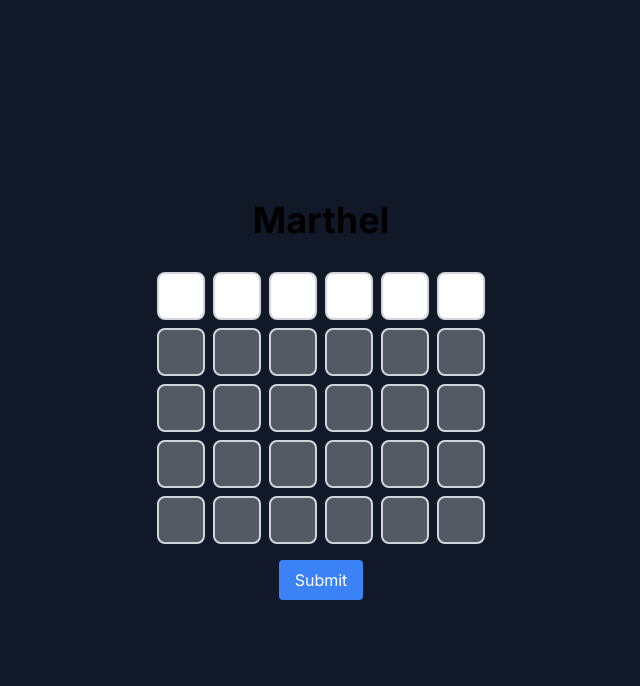
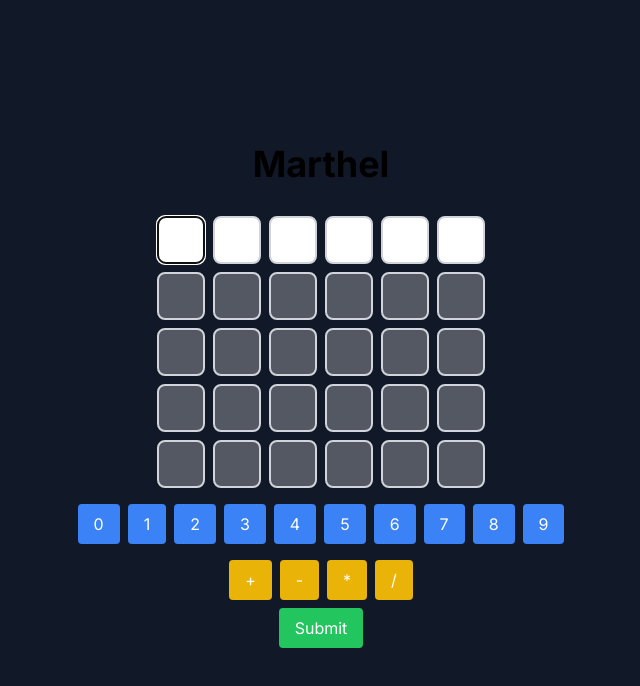
Before and after one commit to KlausMikhaelson/marthel, a Next.js app: page / in a window 1280 px wide. Shown: the top 686 px of the page, without its empty margins (319-959 px from the left). Built offline with nearby package versions, Linux system fonts and the light colour scheme.

Commit message:
cleaned the code and created reusable components

```diff
--- a/app/page.tsx
+++ b/app/page.tsx
@@ -1,85 +1,19 @@
 "use client";
-import { useState, useRef, useEffect } from "react";
+import React from "react";
+import InputBox from "@/components/inputbox";
+import Button from "@/components/button";
+import { useEquationGame } from "@/hooks/useMathGameEquationhook";
 
 export default function Home() {
-  const [equations, setEquations] = useState(Array(5).fill("").map(() => Array(6).fill("")));
-  const inputRefs = useRef(Array(5).fill(null).map(() => Array(6).fill(null)));
-  const [currentRow, setCurrentRow] = useState(0);
-
-  const handleInputChange = ({ row, col, value }) => {
-    const newEquations = equations.map((r, rIndex) =>
-      r.map((c, cIndex) => (rIndex === row && cIndex === col ? value : c))
-    );
-    setEquations(newEquations);
-
-    if (value && col < 5) {
-      const nextInput = inputRefs.current[row][col + 1];
-      nextInput?.focus();
-    }
-
-    const currentInput = inputRefs.current[row][col];
-    if (currentInput) {
-      currentInput.classList.add("pop");
-      setTimeout(() => {
-        currentInput.classList.remove("pop");
-      }, 200);
-    }
-  };
-
-  const handleKeyDown = ({ row, col, key }) => {
-    if (key === "Backspace" && !equations[row][col] && col > 0) {
-      const prevInput = inputRefs.current[row][col - 1];
-      const newEquations = equations.map((r, rIndex) =>
-        r.map((c, cIndex) => (rIndex === row && cIndex === col - 1 ? "" : c))
-      );
-      setEquations(newEquations);
-      prevInput?.focus();
-    }
-  };
-
-  const handleSubmit = async () => {
-    console.log("Submitting...");
-    const equation = equations[currentRow].join("").trim();
-    const stringiFied = JSON.stringify({ equation });
-    console.log(stringiFied);
-    try {
-      const response = await fetch("/api", {
-        method: "POST",
-        headers: {
-          "Content-Type": "application/json",
-          stringiFied: equation,
-        },
-      });
-      const result = await response.json();
-
-      if (result.correct) {
-        alert("You won the game!");
-      } else {
-        for (let i = 0; i < equation.length; i++) {
-          const currentInput = inputRefs.current[currentRow][i];
-          if (result.feedback[i] === "correct") {
-            currentInput.style.backgroundColor = "green";
-          } else if (result.feedback[i] === "wrong-position") {
-            currentInput.style.backgroundColor = "orange";
-          } else {
-            currentInput.style.backgroundColor = "red";
-          }
-        }
-      }
-
-      if (currentRow < 4) {
-        setCurrentRow(currentRow + 1);
-      } else {
-        alert("Game over! Try again.");
-      }
-    } catch (e) {
-      alert("An error occurred while checking the equation");
-    }
-  };
-
-  useEffect(() => {
-    console.log(equations);
-  }, [equations]);
+  const {
+    equations,
+    inputRefs,
+    currentRow,
+    handleInputChange,
+    handleKeyDown,
+    handleButtonClick,
+    handleSubmit,
+  } = useEquationGame(5, 6);
 
   return (
     <div className="flex flex-col items-center justify-center min-h-screen bg-gray-900">
@@ -88,26 +22,33 @@ export default function Home() {
         {equations.map((row, rowIndex) => (
           <div key={rowIndex} className="grid grid-cols-6 gap-2">
             {row.map((guess, colIndex) => (
-              <input
+              <InputBox
                 key={colIndex}
-                type="text"
-                maxLength={1}
                 value={guess}
-                onChange={(e) => handleInputChange({ row: rowIndex, col: colIndex, value: e.target.value })}
+                disabled={rowIndex !== currentRow}
+                onChange={(e) =>
+                  handleInputChange({ row: rowIndex, col: colIndex, value: e.target.value })
+                }
                 onKeyDown={(e) => handleKeyDown({ row: rowIndex, col: colIndex, key: e.key })}
-                ref={(el) => {
+                inputRef={(el) => {
                   inputRefs.current[rowIndex][colIndex] = el;
                 }}
-                className="text-black rounded-lg w-12 h-12 border-2 border-gray-300 text-center text-xl font-bold"
-                disabled={rowIndex !== currentRow}
               />
             ))}
           </div>
         ))}
       </div>
-      <button onClick={handleSubmit} className="mt-4 px-4 py-2 bg-blue-500 text-white rounded">
-        Submit
-      </button>
+      <div className="mt-4 flex flex-wrap items-center justify-center gap-2">
+        {"0123456789".split("").map((char) => (
+          <Button key={char} char={char} onClick={() => handleButtonClick(char)} color="bg-blue-500" />
+        ))}
+      </div>
+      <div className="mt-4 flex flex-wrap items-center justify-center gap-2">
+        {["+", "-", "*", "/"].map((char) => (
+          <Button key={char} char={char} onClick={() => handleButtonClick(char)} color="bg-yellow-500" />
+        ))}
+      </div>
+      <Button char="Submit" onClick={handleSubmit} color="m-2 bg-green-500" />
     </div>
   );
 }
--- /dev/null
+++ b/components/button.tsx
@@ -0,0 +1,17 @@
+import React from "react";
+
+interface ButtonProps {
+  char: string;
+  onClick: () => void;
+  color: string;
+}
+
+const Button: React.FC<ButtonProps> = ({ char, onClick, color }) => {
+  return (
+    <button onClick={onClick} className={`px-4 py-2 ${color} text-white rounded`}>
+      {char}
+    </button>
+  );
+};
+
+export default Button;
--- /dev/null
+++ b/components/inputbox.tsx
@@ -0,0 +1,26 @@
+import React from "react";
+
+interface InputBoxProps {
+  value: string;
+  disabled: boolean;
+  onChange: (e: React.ChangeEvent<HTMLInputElement>) => void;
+  onKeyDown: (e: React.KeyboardEvent<HTMLInputElement>) => void;
+  inputRef: (el: HTMLInputElement | null) => void;
+}
+
+const InputBox: React.FC<InputBoxProps> = ({ value, disabled, onChange, onKeyDown, inputRef }) => {
+  return (
+    <input
+      type="text"
+      maxLength={1}
+      value={value}
+      onChange={onChange}
+      onKeyDown={onKeyDown}
+      ref={inputRef}
+      className="text-black rounded-lg w-12 h-12 border-2 border-gray-300 text-center text-xl font-bold transition-colors duration-500"
+      disabled={disabled}
+    />
+  );
+};
+
+export default InputBox;
--- /dev/null
+++ b/hooks/useMathGameEquationhook.tsx
@@ -0,0 +1,120 @@
+import { useState, useRef, useEffect } from "react";
+
+export const useEquationGame = (rows: number, cols: number) => {
+  const [equations, setEquations] = useState<string[][]>(
+    Array(rows).fill("").map(() => Array(cols).fill(""))
+  );
+  const inputRefs = useRef<(HTMLInputElement | null)[][]>(
+    Array(rows).fill(null).map(() => Array(cols).fill(null))
+  );
+  const [currentRow, setCurrentRow] = useState(0);
+  const allowedCharacters = "0123456789+-*/";
+
+  const handleInputChange = ({ row, col, value }: { row: number; col: number; value: string }) => {
+    if (!allowedCharacters.includes(value)) return;
+
+    const newEquations = equations.map((r, rIndex) =>
+      r.map((c, cIndex) => (rIndex === row && cIndex === col ? value : c))
+    );
+    setEquations(newEquations);
+
+    if (value && col < cols - 1) {
+      const nextInput = inputRefs.current[row][col + 1];
+      nextInput?.focus();
+    }
+
+    const currentInput = inputRefs.current[row][col];
+    if (currentInput) {
+      currentInput.classList.add("pop");
+      setTimeout(() => {
+        currentInput.classList.remove("pop");
+      }, 200);
+    }
+  };
+
+  const handleKeyDown = ({ row, col, key }: { row: number; col: number; key: string }) => {
+    if (key === "Enter") {
+      handleSubmit();
+    } else if (key === "Backspace") {
+      const newEquations = equations.map((r, rIndex) =>
+        r.map((c, cIndex) => (rIndex === row && cIndex === col ? "" : c))
+      );
+      setEquations(newEquations);
+
+      if (col > 0 && !equations[row][col]) {
+        const prevInput = inputRefs.current[row][col - 1];
+        prevInput?.focus();
+      }
+    }
+  };
+
+  const handleButtonClick = (char: string) => {
+    const row = currentRow;
+    const col = equations[currentRow].findIndex((val) => val === "");
+    if (col === -1) return; // All columns are filled
+
+    handleInputChange({ row, col, value: char });
+  };
+
+  const handleSubmit = async () => {
+    const equation = equations[currentRow].join("").trim();
+    try {
+      const response = await fetch("/api", {
+        method: "POST",
+        headers: {
+          "Content-Type": "application/json",
+          stringiFied: equation,
+        },
+      });
+      const result = await response.json();
+
+      if (result.correct) {
+        const currentInputs = inputRefs.current[currentRow];
+        currentInputs.forEach((input) => {
+          if (input) input.style.backgroundColor = "green";
+        });
+        alert("You won the game!");
+      } else {
+        for (let i = 0; i < equation.length; i++) {
+          const currentInput = inputRefs.current[currentRow][i];
+          if (result.feedback[i] === "correct") {
+            if (currentInput) currentInput.style.backgroundColor = "green";
+          } else if (result.feedback[i] === "wrong-position") {
+            if (currentInput) currentInput.style.backgroundColor = "orange";
+          } else {
+            if (currentInput) currentInput.style.backgroundColor = "red";
+          }
+        }
+      }
+
+      if (currentRow < rows - 1) {
+        setCurrentRow(currentRow + 1);
+      } else {
+        alert("Game over! Try again.");
+      }
+    } catch (e) {
+      alert("An error occurred while checking the equation");
+    }
+  };
+
+  useEffect(() => {
+    console.log(equations);
+  }, [equations]);
+
+  useEffect(() => {
+    // Focus the first input box when the component mounts
+    if (inputRefs.current[0][0]) {
+      inputRefs.current[0][0].focus();
+    }
+  }, []);
+
+  return {
+    equations,
+    inputRefs,
+    currentRow,
+    handleInputChange,
+    handleKeyDown,
+    handleButtonClick,
+    handleSubmit,
+  };
+};
```
